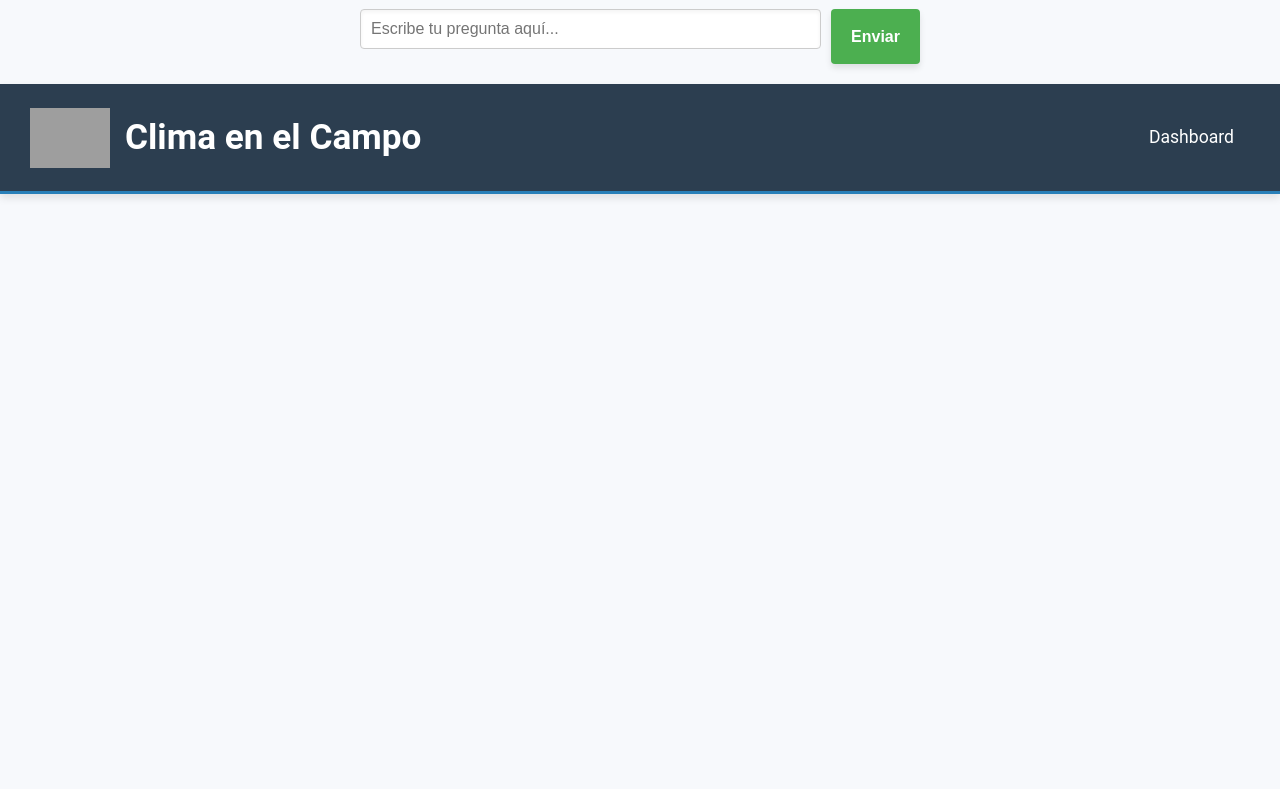
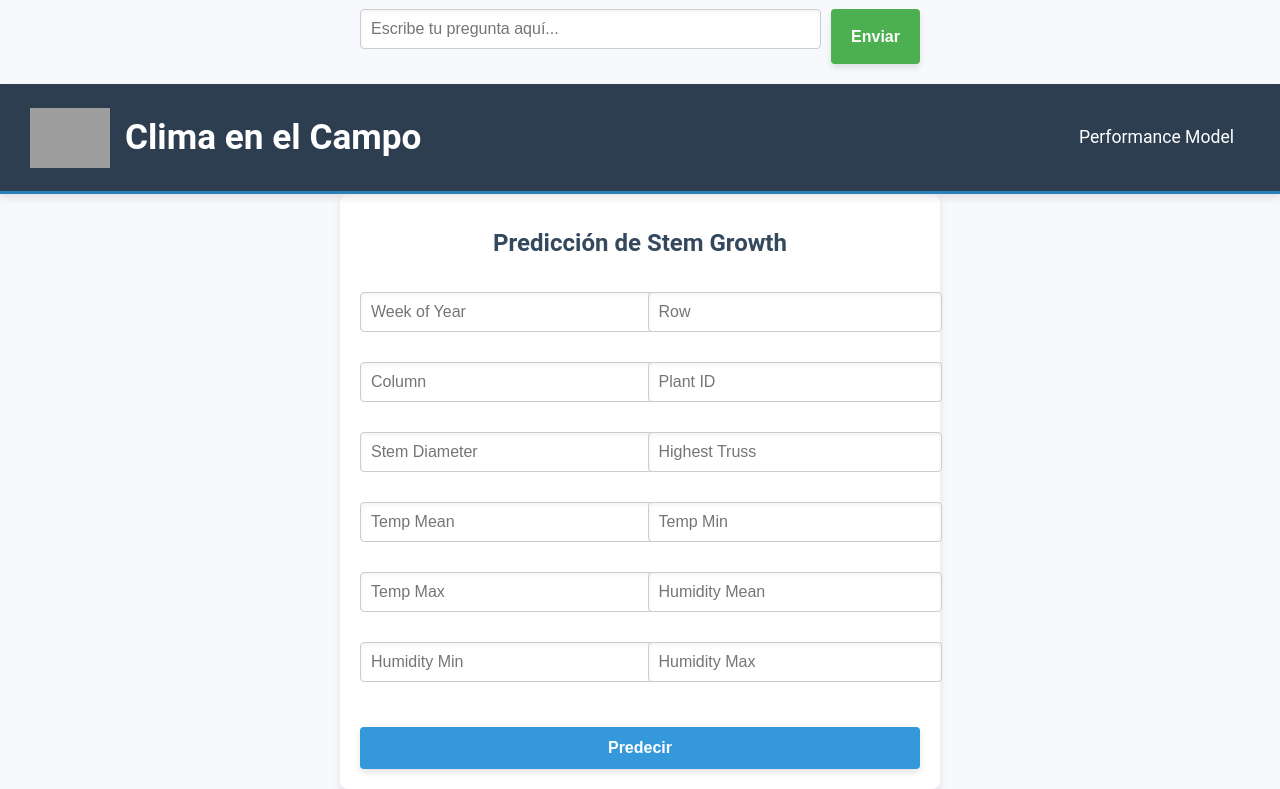
Before and after one commit to lgomez15/Potato-Py, a Vue app in the folder frontend/: page /performance in a window 1280 px wide. Shown: the part 479-1268 px from the top of the page. Before the commit the page ends 800 px from the top, so only its background shows below. Built offline with nearby package versions, Linux system fonts and the light colour scheme; grey boxes are pictures that could not be loaded.

Commit message:
performance model

```diff
--- a/frontend/src/components/Navbar.vue
+++ b/frontend/src/components/Navbar.vue
@@ -5,7 +5,7 @@
       <h1>Clima en el Campo</h1>
     </div>
     <ul class="navbar-links">
-      <li><router-link to="/">Dashboard</router-link></li>
+      <li><router-link to="/performance">Performance Model</router-link></li>
     </ul>
   </nav>
 </template>
--- a/frontend/src/router/index.js
+++ b/frontend/src/router/index.js
@@ -1,6 +1,7 @@
 import { createRouter, createWebHistory } from "vue-router";
 import HomeView from "../views/HomeView.vue";
 import Dashboard from "../views/Dashboard.vue"; // Cambia la ruta a 'views'
+import PerformanceView from "@/views/PerformanceView.vue";
 
 const router = createRouter({
     history: createWebHistory(import.meta.env.BASE_URL),
@@ -14,6 +15,11 @@ const router = createRouter({
             path: "/dashboard", // Nueva ruta para el Dashboard
             name: "dashboard",
             component: Dashboard // Asocia el Dashboard al nombre de la ruta
+        },
+        {
+            path: "/performance",
+            name: "performance",
+            component: PerformanceView
         }
     ]
 });
--- /dev/null
+++ b/frontend/src/views/PerformanceView.vue
@@ -0,0 +1,174 @@
+<template>
+  <div class="prediction-container">
+    <h2>Predicción de Stem Growth</h2>
+    <form @submit.prevent="predecirCrecimiento" class="prediction-form">
+      <!-- Campos de entrada -->
+      <div class="form-group">
+        <input v-model="week_of_year" placeholder="Week of Year" type="number" />
+      </div>
+      <div class="form-group">
+        <input v-model="row" placeholder="Row" type="number" />
+      </div>
+      <div class="form-group">
+        <input v-model="column" placeholder="Column" type="number" />
+      </div>
+      <div class="form-group">
+        <input v-model="plant_id" placeholder="Plant ID" type="number" />
+      </div>
+      <div class="form-group">
+        <input v-model="stem_diameter" placeholder="Stem Diameter" type="number" step="0.01" />
+      </div>
+      <div class="form-group">
+        <input v-model="highest_truss" placeholder="Highest Truss" type="number" step="0.01" />
+      </div>
+      <div class="form-group">
+        <input v-model="temp_mean" placeholder="Temp Mean" type="number" step="0.01" />
+      </div>
+      <div class="form-group">
+        <input v-model="temp_min" placeholder="Temp Min" type="number" step="0.01" />
+      </div>
+      <div class="form-group">
+        <input v-model="temp_max" placeholder="Temp Max" type="number" step="0.01" />
+      </div>
+      <div class="form-group">
+        <input v-model="humidity_mean" placeholder="Humidity Mean" type="number" step="0.01" />
+      </div>
+      <div class="form-group">
+        <input v-model="humidity_min" placeholder="Humidity Min" type="number" step="0.01" />
+      </div>
+      <div class="form-group">
+        <input v-model="humidity_max" placeholder="Humidity Max" type="number" step="0.01" />
+      </div>
+
+      <button type="submit" class="submit-button">Predecir</button>
+    </form>
+
+    <div v-if="resultado" class="result-container">
+      <h3>Predicción: {{ resultado.predicted_stem_growth }}</h3>
+      <h4>Categoría: {{ resultado.categoria }}</h4>
+    </div>
+  </div>
+</template>
+
+<script>
+export default {
+  data() {
+    return {
+      week_of_year: '',
+      row: '',
+      column: '',
+      plant_id: '',
+      stem_diameter: '',
+      highest_truss: '',
+      temp_mean: '',
+      temp_min: '',
+      temp_max: '',
+      humidity_mean: '',
+      humidity_min: '',
+      humidity_max: '',
+      resultado: null,
+    };
+  },
+  methods: {
+    async predecirCrecimiento() {
+      const datos = {
+        week_of_year: this.week_of_year,
+        row: this.row,
+        column: this.column,
+        plant_id: this.plant_id,
+        stem_diameter: this.stem_diameter,
+        highest_truss: this.highest_truss,
+        temp_mean: this.temp_mean,
+        temp_min: this.temp_min,
+        temp_max: this.temp_max,
+        humidity_mean: this.humidity_mean,
+        humidity_min: this.humidity_min,
+        humidity_max: this.humidity_max,
+      };
+
+      const respuesta = await fetch("http://localhost:5515/predict/", {
+        method: "POST",
+        headers: {
+          "Content-Type": "application/json",
+        },
+        body: JSON.stringify(datos),
+      });
+      this.resultado = await respuesta.json();
+    },
+  },
+};
+</script>
+
+<style scoped>
+/* Contenedor principal */
+.prediction-container {
+  max-width: 600px;
+  margin: 0 auto;
+  background-color: #ffffff;
+  padding: 20px;
+  border-radius: 8px;
+  box-shadow: 0 4px 8px rgba(0, 0, 0, 0.1);
+}
+
+h2 {
+  text-align: center;
+  margin-bottom: 20px;
+}
+
+/* Estilos para el formulario */
+.prediction-form {
+  display: flex;
+  flex-wrap: wrap;
+  gap: 15px;
+}
+
+.form-group {
+  flex: 1 1 45%; /* Ajuste automático en 2 columnas */
+  min-width: 200px;
+}
+
+input {
+  width: 100%;
+  padding: 10px;
+  border: 1px solid #ccc;
+  border-radius: 4px;
+  font-size: 16px;
+}
+
+input:focus {
+  border-color: #3498db;
+  outline: none;
+  box-shadow: 0 0 5px rgba(52, 152, 219, 0.5);
+}
+
+/* Estilos del botón */
+.submit-button {
+  padding: 12px 20px;
+  background-color: #3498db;
+  color: #fff;
+  font-size: 16px;
+  border: none;
+  border-radius: 4px;
+  cursor: pointer;
+  transition: background-color 0.3s ease;
+  width: 100%;
+  margin-top: 15px;
+}
+
+.submit-button:hover {
+  background-color: #2980b9;
+}
+
+/* Estilos para el contenedor del resultado */
+.result-container {
+  margin-top: 20px;
+  background-color: #f9f9f9;
+  padding: 15px;
+  border-radius: 4px;
+  text-align: center;
+}
+
+h3, h4 {
+  margin: 10px 0;
+}
+</style>
```
